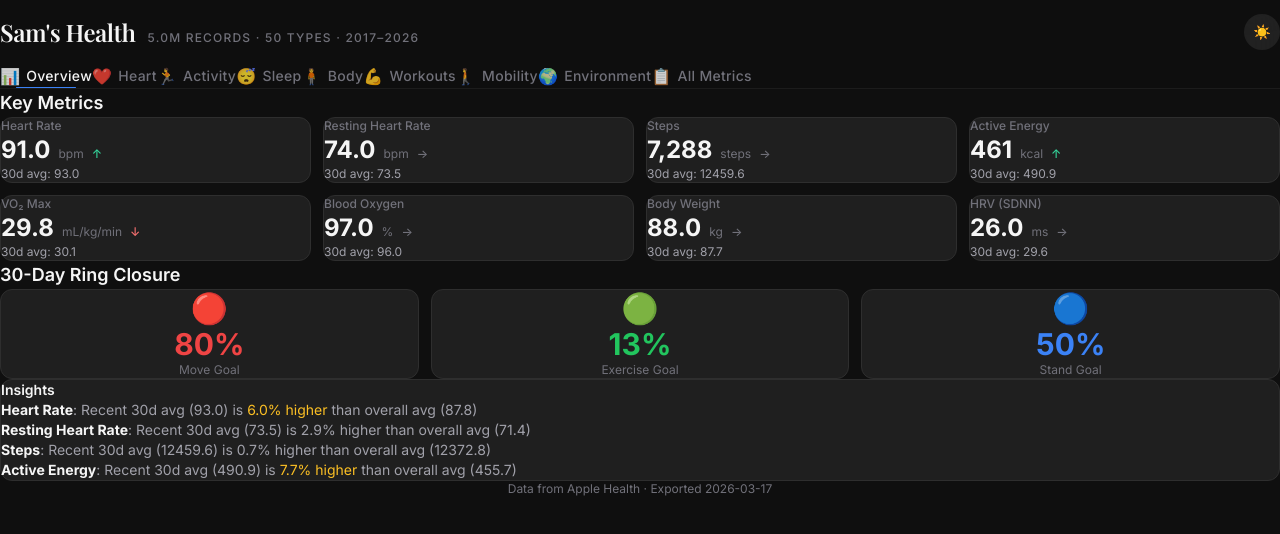
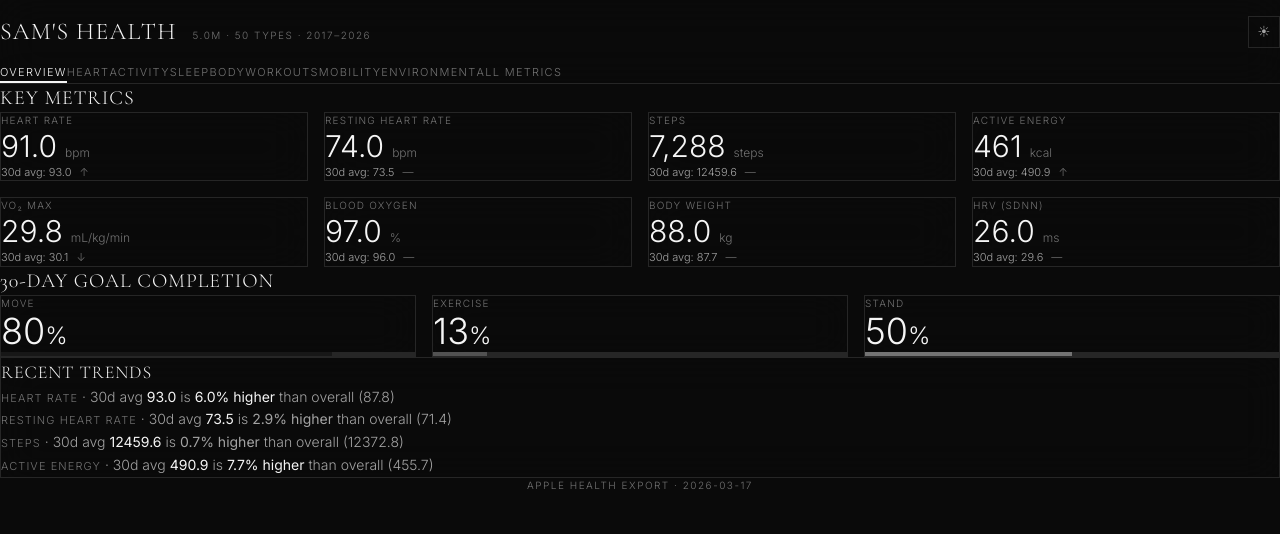
Before and after one commit to NomiBonnie/sam-health-dashboard, a React (Vite) app: page / in a window 1280 px wide. Shown: the top 534 px of the page. Built offline with nearby package versions, Linux system fonts and the light colour scheme.

Commit message:
feat: Sanono luxury redesign - Cormorant Garamond, zero radius, tracking-widest, font-light, monochrome

```diff
--- a/src/App.tsx
+++ b/src/App.tsx
@@ -42,8 +42,8 @@ function Dashboard() {
       <main className="max-w-7xl mx-auto px-4 sm:px-6 py-6">
         {renderTab()}
       </main>
-      <footer className="text-center py-6 text-xs" style={{ color: 'var(--text-muted)' }}>
-        Data from Apple Health · Exported {me?.exportDate?.slice(0, 10) || ''}
+      <footer className="text-center py-8 text-[10px] font-light uppercase tracking-widest" style={{ color: 'var(--text-muted)', letterSpacing: '0.15em' }}>
+        Apple Health Export · {me?.exportDate?.slice(0, 10) || ''}
       </footer>
     </div>
   );
--- a/src/components/Header.tsx
+++ b/src/components/Header.tsx
@@ -2,15 +2,15 @@ import { useTheme } from '../ThemeContext';
 import { MeData, TabConfig } from '../types';
 
 const TABS: TabConfig[] = [
-  { id: 'overview', label: 'Overview', icon: '📊' },
-  { id: 'heart', label: 'Heart', icon: '❤️' },
-  { id: 'activity', label: 'Activity', icon: '🏃' },
-  { id: 'sleep', label: 'Sleep', icon: '😴' },
-  { id: 'body', label: 'Body', icon: '🧍' },
-  { id: 'workouts', label: 'Workouts', icon: '💪' },
-  { id: 'mobility', label: 'Mobility', icon: '🚶' },
-  { id: 'environment', label: 'Environment', icon: '🌍' },
-  { id: 'all', label: 'All Metrics', icon: '📋' },
+  { id: 'overview', label: 'Overview', icon: '' },
+  { id: 'heart', label: 'Heart', icon: '' },
+  { id: 'activity', label: 'Activity', icon: '' },
+  { id: 'sleep', label: 'Sleep', icon: '' },
+  { id: 'body', label: 'Body', icon: '' },
+  { id: 'workouts', label: 'Workouts', icon: '' },
+  { id: 'mobility', label: 'Mobility', icon: '' },
+  { id: 'environment', label: 'Environment', icon: '' },
+  { id: 'all', label: 'All Metrics', icon: '' },
 ];
 
 interface HeaderProps {
@@ -24,51 +24,48 @@ export default function Header({ me, activeTab, onTabChange }: HeaderProps) {
 
   return (
     <header
-      className="sticky top-0 z-50"
+      className="sticky top-0 z-50 border-b"
       style={{
-        backgroundColor: dark ? 'rgba(15,15,15,0.85)' : 'rgba(255,255,255,0.85)',
+        backgroundColor: dark ? 'rgba(10,10,10,0.8)' : 'rgba(255,255,255,0.8)',
         backdropFilter: 'blur(20px)',
         WebkitBackdropFilter: 'blur(20px)',
-        borderBottom: `1px solid ${dark ? 'rgba(255,255,255,0.06)' : 'rgba(0,0,0,0.06)'}`,
+        borderColor: dark ? 'rgb(38, 38, 38)' : 'rgb(229, 231, 235)',
       }}
     >
-      <div className="max-w-7xl mx-auto px-4 sm:px-6 lg:px-8">
+      <div className="max-w-7xl mx-auto px-6 lg:px-8">
         {/* Top bar */}
         <div className="flex items-center justify-between h-16">
-          <div className="flex items-baseline gap-3">
+          <div className="flex items-baseline gap-4">
             <h1
-              className="font-display text-xl sm:text-2xl font-semibold tracking-tight"
-              style={{ color: 'var(--text-primary)', letterSpacing: '-0.02em' }}
+              className="font-display text-2xl uppercase tracking-luxury"
+              style={{ color: 'var(--text-primary)', fontWeight: 300 }}
             >
               Sam's Health
             </h1>
             {me && (
               <span
-                className="hidden md:inline text-xs font-medium tracking-widest uppercase"
-                style={{ color: 'var(--text-muted)', letterSpacing: '0.1em' }}
+                className="hidden md:inline text-[10px] font-light tracking-widest uppercase"
+                style={{ color: 'var(--text-muted)', letterSpacing: '0.15em' }}
               >
-                {(me.totalRecords / 1000000).toFixed(1)}M records · {me.uniqueTypes} types · 2017–2026
+                {(me.totalRecords / 1000000).toFixed(1)}M · {me.uniqueTypes} types · 2017–2026
               </span>
             )}
           </div>
           <button
             onClick={toggle}
-            className="w-9 h-9 flex items-center justify-center rounded-full transition-all duration-200"
+            className="w-8 h-8 flex items-center justify-center border transition-all duration-200 hover:border-accent"
             style={{
-              backgroundColor: dark ? 'rgba(255,255,255,0.08)' : 'rgba(0,0,0,0.04)',
+              borderColor: 'var(--border)',
               color: 'var(--text-secondary)',
             }}
             aria-label="Toggle theme"
           >
-            <span className="text-sm">{dark ? '☀️' : '🌙'}</span>
+            <span className="text-xs">{dark ? '☀' : '☾'}</span>
           </button>
         </div>
 
-        {/* Tab navigation — Sanono minimal style */}
-        <nav
-          className="flex overflow-x-auto -mb-px"
-          style={{ scrollbarWidth: 'none', msOverflowStyle: 'none' }}
-        >
+        {/* Tab navigation */}
+        <nav className="flex overflow-x-auto -mb-px" style={{ scrollbarWidth: 'none', msOverflowStyle: 'none' }}>
           <style>{`nav::-webkit-scrollbar { display: none; }`}</style>
           {TABS.map(tab => {
             const isActive = activeTab === tab.id;
@@ -76,23 +73,14 @@ export default function Header({ me, activeTab, onTabChange }: HeaderProps) {
               <button
                 key={tab.id}
                 onClick={() => onTabChange(tab.id)}
-                className="relative flex items-center gap-1.5 px-4 py-3 text-xs sm:text-sm font-medium whitespace-nowrap transition-all duration-200"
+                className="relative px-4 py-3 text-[11px] font-light uppercase tracking-widest whitespace-nowrap transition-all duration-200 border-b-2"
                 style={{
                   color: isActive ? 'var(--text-primary)' : 'var(--text-muted)',
-                  letterSpacing: '0.02em',
+                  borderColor: isActive ? 'var(--accent)' : 'transparent',
+                  letterSpacing: '0.12em',
                 }}
               >
-                <span className="text-sm sm:text-base opacity-80">{tab.icon}</span>
-                <span className="hidden sm:inline">{tab.label}</span>
-                {/* Active indicator — thin elegant line */}
-                <span
-                  className="absolute bottom-0 left-4 right-4 h-[1.5px] rounded-full transition-all duration-300"
-                  style={{
-                    backgroundColor: isActive ? 'var(--accent)' : 'transparent',
-                    opacity: isActive ? 1 : 0,
-                    transform: isActive ? 'scaleX(1)' : 'scaleX(0)',
-                  }}
-                />
+                {tab.label}
               </button>
             );
           })}
--- a/src/index.css
+++ b/src/index.css
@@ -1,34 +1,32 @@
-@import url('https://fonts.googleapis.com/css2?family=Inter:wght@300;400;500;600;700&family=Playfair+Display:wght@400;500;600;700&display=swap');
+@import url('https://fonts.googleapis.com/css2?family=Inter:wght@300;400;500&family=Cormorant+Garamond:wght@300;400;500&display=swap');
 @import "tailwindcss";
 
 :root {
+  --brand-50: #fafafa;
+  --brand-100: #f5f5f5;
+  --brand-200: #e5e7eb;
+  --brand-900: #171717;
+  --brand-950: #0a0a0a;
+
   --bg-primary: #ffffff;
-  --bg-secondary: #f8f8f8;
-  --bg-card: #ffffff;
-  --text-primary: #1a1a1a;
-  --text-secondary: #6b7280;
-  --text-muted: #9ca3af;
+  --bg-secondary: #fafafa;
+  --bg-card: rgba(255, 255, 255, 0.6);
+  --text-primary: #0a0a0a;
+  --text-secondary: #525252;
+  --text-muted: #737373;
   --border: #e5e7eb;
-  --accent: #2563eb;
-  --accent-light: #dbeafe;
-  --success: #10b981;
-  --warning: #f59e0b;
-  --danger: #ef4444;
+  --accent: #171717;
 }
 
 .dark {
-  --bg-primary: #0f0f0f;
-  --bg-secondary: #1a1a1a;
-  --bg-card: #1f1f1f;
+  --bg-primary: #0a0a0a;
+  --bg-secondary: #171717;
+  --bg-card: rgba(10, 10, 10, 0.8);
   --text-primary: #f5f5f5;
-  --text-secondary: #a1a1aa;
-  --text-muted: #71717a;
-  --border: #2e2e2e;
-  --accent: #3b82f6;
-  --accent-light: #1e3a5f;
-  --success: #34d399;
-  --warning: #fbbf24;
-  --danger: #f87171;
+  --text-secondary: #a3a3a3;
+  --text-muted: #737373;
+  --border: #262626;
+  --accent: #f5f5f5;
 }
 
 * {
@@ -39,25 +37,36 @@
 
 body {
   font-family: 'Inter', -apple-system, BlinkMacSystemFont, sans-serif;
+  font-weight: 300;
   background-color: var(--bg-primary);
   color: var(--text-primary);
   transition: background-color 0.3s, color 0.3s;
   -webkit-font-smoothing: antialiased;
+  -moz-osx-font-smoothing: grayscale;
 }
 
 .font-display {
-  font-family: 'Playfair Display', serif;
+  font-family: 'Cormorant Garamond', Georgia, serif;
+  font-weight: 300;
+  letter-spacing: 0.6px;
+}
+
+.tracking-luxury {
+  letter-spacing: 0.05em;
 }
 
 .card {
   background-color: var(--bg-card);
   border: 1px solid var(--border);
-  border-radius: 12px;
-  transition: background-color 0.3s, border-color 0.3s;
+  border-radius: 0;
+  transition: all 0.2s ease;
+  backdrop-filter: blur(20px);
+  -webkit-backdrop-filter: blur(20px);
 }
 
 .card:hover {
   border-color: var(--accent);
+  transform: translateY(-1px);
 }
 
 .text-primary { color: var(--text-primary); }
@@ -68,19 +77,10 @@ body {
 .bg-card { background-color: var(--bg-card); }
 .border-theme { border-color: var(--border); }
 
-.tab-active {
-  color: var(--accent);
-  border-bottom: 2px solid var(--accent);
-}
-
-.trend-up { color: var(--success); }
-.trend-down { color: var(--danger); }
-.trend-stable { color: var(--text-muted); }
-
 /* Custom scrollbar */
 ::-webkit-scrollbar { width: 6px; height: 6px; }
 ::-webkit-scrollbar-track { background: transparent; }
-::-webkit-scrollbar-thumb { background: var(--border); border-radius: 3px; }
+::-webkit-scrollbar-thumb { background: var(--border); border-radius: 0; }
 ::-webkit-scrollbar-thumb:hover { background: var(--text-muted); }
 
 /* Recharts customization */
@@ -88,8 +88,21 @@ body {
 .recharts-default-tooltip {
   background-color: var(--bg-card) !important;
   border: 1px solid var(--border) !important;
-  border-radius: 8px !important;
-  padding: 8px 12px !important;
+  border-radius: 0 !important;
+  padding: 12px 16px !important;
+  backdrop-filter: blur(20px) !important;
+  -webkit-backdrop-filter: blur(20px) !important;
 }
-.recharts-tooltip-label { color: var(--text-primary) !important; font-weight: 600 !important; }
-.recharts-tooltip-item { color: var(--text-secondary) !important; }
+.recharts-tooltip-label {
+  color: var(--text-primary) !important;
+  font-weight: 400 !important;
+  font-size: 11px !important;
+  letter-spacing: 0.02em !important;
+  text-transform: uppercase !important;
+  margin-bottom: 4px !important;
+}
+.recharts-tooltip-item {
+  color: var(--text-secondary) !important;
+  font-weight: 300 !important;
+  font-size: 13px !important;
+}
--- a/src/pages/OverviewTab.tsx
+++ b/src/pages/OverviewTab.tsx
@@ -1,6 +1,6 @@
 import { useState, useEffect, useMemo } from 'react';
-import { InventoryItem, ActivityEntry, MetricEntry } from '../types';
-import { fetchJson, formatNumber, getMetricDisplayName, getMetricUnit, getTrend } from '../utils';
+import { InventoryItem, ActivityEntry } from '../types';
+import { fetchJson, getMetricDisplayName, getMetricUnit } from '../utils';
 
 export default function OverviewTab() {
   const [inventory, setInventory] = useState<InventoryItem[]>([]);
@@ -30,32 +30,33 @@ export default function OverviewTab() {
   }, [activity]);
 
   return (
-    <div className="space-y-6">
+    <div className="space-y-8">
       {/* Key metrics grid */}
       <div>
-        <h2 className="text-lg font-semibold mb-3" style={{ color: 'var(--text-primary)' }}>Key Metrics</h2>
-        <div className="grid grid-cols-2 sm:grid-cols-4 gap-3">
+        <h2 className="font-display text-xl uppercase tracking-luxury mb-4" style={{ color: 'var(--text-primary)', fontWeight: 300 }}>
+          Key Metrics
+        </h2>
+        <div className="grid grid-cols-2 sm:grid-cols-4 gap-4">
           {keyMetrics.map(m => {
             const displayLatest = m.latestValue;
             const displayRecent = m.recent30dAvg;
             const displayOverall = m.overallAvg;
             const trendDir = displayRecent > displayOverall * 1.03 ? 'up' : displayRecent < displayOverall * 0.97 ? 'down' : 'stable';
-            const trendIcon = trendDir === 'up' ? '↑' : trendDir === 'down' ? '↓' : '→';
-            const trendColor = trendDir === 'up' ? 'var(--success)' : trendDir === 'down' ? 'var(--danger)' : 'var(--text-muted)';
+            const trendIcon = trendDir === 'up' ? '↑' : trendDir === 'down' ? '↓' : '—';
             return (
-              <div key={m.shortName} className="card p-4">
-                <div className="text-xs font-medium mb-1" style={{ color: 'var(--text-muted)' }}>
+              <div key={m.shortName} className="card p-5">
+                <div className="text-[10px] font-light uppercase tracking-widest mb-2" style={{ color: 'var(--text-muted)', letterSpacing: '0.12em' }}>
                   {getMetricDisplayName(m.shortName)}
                 </div>
                 <div className="flex items-baseline gap-2">
-                  <span className="text-2xl font-bold" style={{ color: 'var(--text-primary)' }}>
+                  <span className="text-3xl font-light" style={{ color: 'var(--text-primary)' }}>
                     {displayLatest < 100 ? displayLatest.toFixed(1) : Math.round(displayLatest).toLocaleString()}
                   </span>
-                  <span className="text-xs" style={{ color: 'var(--text-muted)' }}>{getMetricUnit(m.shortName)}</span>
-                  <span className="text-xs font-medium" style={{ color: trendColor }}>{trendIcon}</span>
+                  <span className="text-xs font-light" style={{ color: 'var(--text-muted)' }}>{getMetricUnit(m.shortName)}</span>
                 </div>
-                <div className="text-xs mt-1" style={{ color: 'var(--text-secondary)' }}>
-                  30d avg: {displayRecent.toFixed(1)}
+                <div className="text-[11px] font-light mt-2 flex items-center gap-2" style={{ color: 'var(--text-secondary)' }}>
+                  <span>30d avg: {displayRecent.toFixed(1)}</span>
+                  <span style={{ color: 'var(--text-muted)' }}>{trendIcon}</span>
                 </div>
               </div>
             );
@@ -65,38 +66,50 @@ export default function OverviewTab() {
 
       {/* Activity Rings */}
       <div>
-        <h2 className="text-lg font-semibold mb-3" style={{ color: 'var(--text-primary)' }}>30-Day Ring Closure</h2>
-        <div className="grid grid-cols-3 gap-3">
+        <h2 className="font-display text-xl uppercase tracking-luxury mb-4" style={{ color: 'var(--text-primary)', fontWeight: 300 }}>
+          30-Day Goal Completion
+        </h2>
+        <div className="grid grid-cols-3 gap-4">
           {[
-            { label: 'Move', pct: ringStats.energy, color: '#ef4444', icon: '🔴' },
-            { label: 'Exercise', pct: ringStats.exercise, color: '#22c55e', icon: '🟢' },
-            { label: 'Stand', pct: ringStats.stand, color: '#3b82f6', icon: '🔵' },
+            { label: 'Move', pct: ringStats.energy, bar: '#171717' },
+            { label: 'Exercise', pct: ringStats.exercise, bar: '#525252' },
+            { label: 'Stand', pct: ringStats.stand, bar: '#737373' },
           ].map(r => (
-            <div key={r.label} className="card p-4 text-center">
-              <div className="text-3xl mb-1">{r.icon}</div>
-              <div className="text-3xl font-bold" style={{ color: r.color }}>{r.pct}%</div>
-              <div className="text-xs mt-1" style={{ color: 'var(--text-muted)' }}>{r.label} Goal</div>
+            <div key={r.label} className="card p-6">
+              <div className="text-[10px] font-light uppercase tracking-widest mb-3" style={{ color: 'var(--text-muted)', letterSpacing: '0.12em' }}>
+                {r.label}
+              </div>
+              <div className="text-4xl font-light mb-3" style={{ color: 'var(--text-primary)' }}>{r.pct}<span className="text-2xl">%</span></div>
+              <div className="h-1 w-full" style={{ backgroundColor: 'var(--border)' }}>
+                <div className="h-full transition-all duration-500" style={{ width: `${r.pct}%`, backgroundColor: r.bar }} />
+              </div>
             </div>
           ))}
         </div>
       </div>
 
       {/* Insights */}
-      <div className="card p-4">
-        <h3 className="text-sm font-semibold mb-2" style={{ color: 'var(--text-primary)' }}>Insights</h3>
-        <div className="space-y-2 text-sm" style={{ color: 'var(--text-secondary)' }}>
+      <div className="card p-6">
+        <h3 className="font-display text-lg uppercase tracking-luxury mb-4" style={{ color: 'var(--text-primary)', fontWeight: 300 }}>
+          Recent Trends
+        </h3>
+        <div className="space-y-3 text-sm font-light" style={{ color: 'var(--text-secondary)' }}>
           {keyMetrics.slice(0, 4).map(m => {
             const r30 = m.recent30dAvg;
             const all = m.overallAvg;
             const diff = ((r30 - all) / all * 100);
             const direction = diff > 0 ? 'higher' : 'lower';
             return (
-              <p key={m.shortName}>
-                <strong style={{ color: 'var(--text-primary)' }}>{getMetricDisplayName(m.shortName)}</strong>: Recent 30d avg ({r30.toFixed(1)}) is{' '}
-                <span style={{ color: Math.abs(diff) > 5 ? 'var(--warning)' : 'var(--text-secondary)' }}>
+              <p key={m.shortName} className="leading-relaxed">
+                <span className="uppercase text-[11px] tracking-widest" style={{ color: 'var(--text-muted)' }}>
+                  {getMetricDisplayName(m.shortName)}
+                </span>
+                {' · '}
+                30d avg <strong style={{ color: 'var(--text-primary)', fontWeight: 400 }}>{r30.toFixed(1)}</strong> is{' '}
+                <strong style={{ color: Math.abs(diff) > 5 ? 'var(--accent)' : 'var(--text-secondary)', fontWeight: 400 }}>
                   {Math.abs(diff).toFixed(1)}% {direction}
-                </span>{' '}
-                than overall avg ({all.toFixed(1)})
+                </strong>{' '}
+                than overall ({all.toFixed(1)})
               </p>
             );
           })}
```
Also changed, not shown: src/components/MetricChart.tsx (+11 -10 lines), src/components/TimeRangeSelector.tsx (+7 -7 lines).
